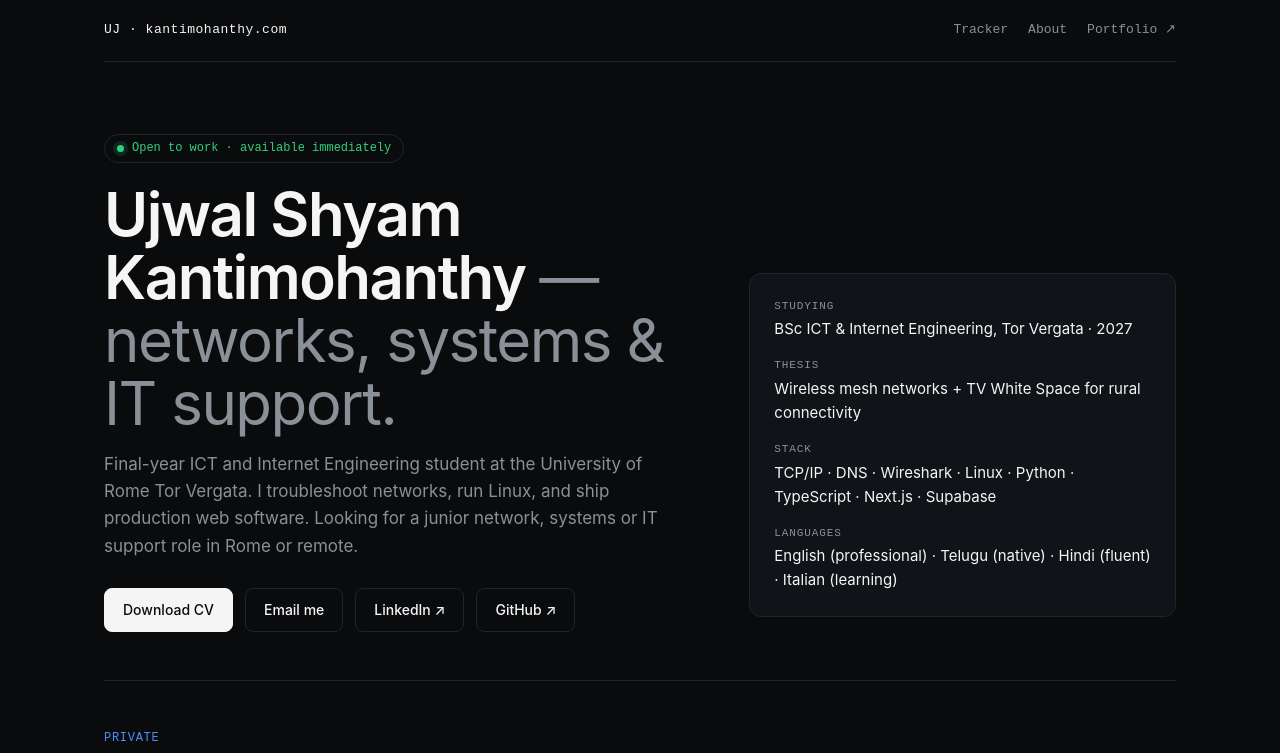
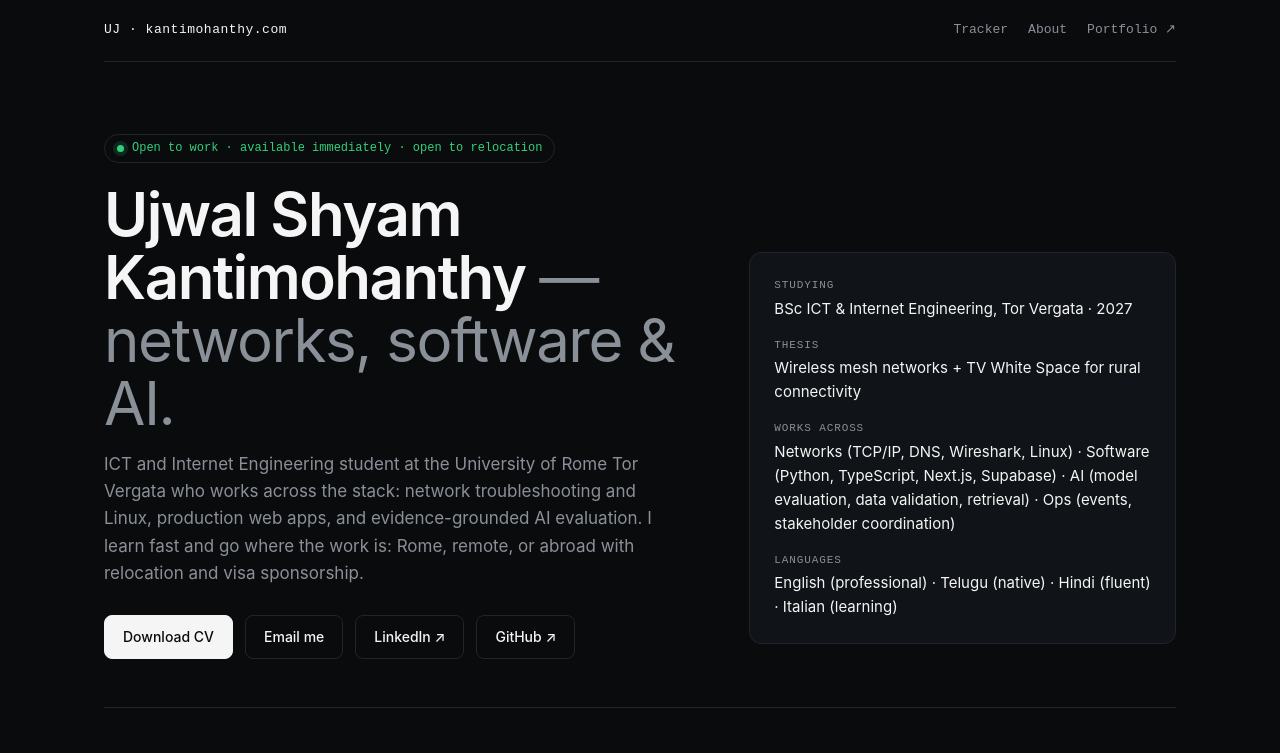
Before and after one commit to kantimohanthy/kantimohanthy, a plain HTML site: page index.html in a window 1280 px wide. Shown: the top 753 px of the page. Drawn offline with Linux system fonts and the light colour scheme.

Commit message:
Broaden profile: networks, software and AI; open to relocation
Co-Authored-By: Claude Opus 5.5 <noreply@anthropic.com>
Claude-Session: https://claude.ai/code/session_013LqmWTdKEGQWybcuoS3WBn

```diff
--- a/index.html
+++ b/index.html
@@ -3,8 +3,8 @@
 <head>
 <meta charset="utf-8">
 <meta name="viewport" content="width=device-width, initial-scale=1">
-<title>Ujwal Shyam Kantimohanthy — Open to work · Networks & IT</title>
-<meta name="description" content="ICT engineering student at Tor Vergata, open to junior network, systems and IT support roles in Rome or remote.">
+<title>Ujwal Shyam Kantimohanthy — Open to work · Networks, Software & AI</title>
+<meta name="description" content="ICT engineering student at Tor Vergata working across networks, software and AI. Open to roles in Rome, remote or abroad, including relocation with visa sponsorship.">
 <meta http-equiv="Content-Security-Policy" content="default-src 'self'; style-src 'self' 'unsafe-inline' https://fonts.googleapis.com; font-src https://fonts.gstatic.com; script-src 'self' 'unsafe-inline'; img-src 'self' data:; connect-src 'self'; base-uri 'none'; form-action 'none'">
 <link rel="preconnect" href="https://fonts.googleapis.com">
 <link href="https://fonts.googleapis.com/css2?family=Inter:wght@400;500;600&family=JetBrains+Mono:wght@400;500&display=swap" rel="stylesheet">
@@ -93,9 +93,9 @@
 
   <header class="hero fade">
     <div>
-      <span class="status">Open to work · available immediately</span>
-      <h1>Ujwal Shyam Kantimohanthy <span>— networks, systems &amp; IT support.</span></h1>
-      <p class="lede">Final-year ICT and Internet Engineering student at the University of Rome Tor Vergata. I troubleshoot networks, run Linux, and ship production web software. Looking for a junior network, systems or IT support role in Rome or remote.</p>
+      <span class="status">Open to work · available immediately · open to relocation</span>
+      <h1>Ujwal Shyam Kantimohanthy <span>— networks, software &amp; AI.</span></h1>
+      <p class="lede">ICT and Internet Engineering student at the University of Rome Tor Vergata who works across the stack: network troubleshooting and Linux, production web apps, and evidence-grounded AI evaluation. I learn fast and go where the work is: Rome, remote, or abroad with relocation and visa sponsorship.</p>
       <div class="cta">
         <a class="btn primary" href="Ujwal_Kantimohanthy_CV.pdf" download>Download CV</a>
         <a class="btn" href="mailto:ujwalshyamkantimohanthy@gmail.com">Email me</a>
@@ -106,7 +106,7 @@
     <dl class="card facts">
       <dt>Studying</dt><dd>BSc ICT &amp; Internet Engineering, Tor Vergata · 2027</dd>
       <dt>Thesis</dt><dd>Wireless mesh networks + TV White Space for rural connectivity</dd>
-      <dt>Stack</dt><dd>TCP/IP · DNS · Wireshark · Linux · Python · TypeScript · Next.js · Supabase</dd>
+      <dt>Works across</dt><dd>Networks (TCP/IP, DNS, Wireshark, Linux) · Software (Python, TypeScript, Next.js, Supabase) · AI (model evaluation, data validation, retrieval) · Ops (events, stakeholder coordination)</dd>
       <dt>Languages</dt><dd>English (professional) · Telugu (native) · Hindi (fluent) · Italian (learning)</dd>
     </dl>
   </header>
```
